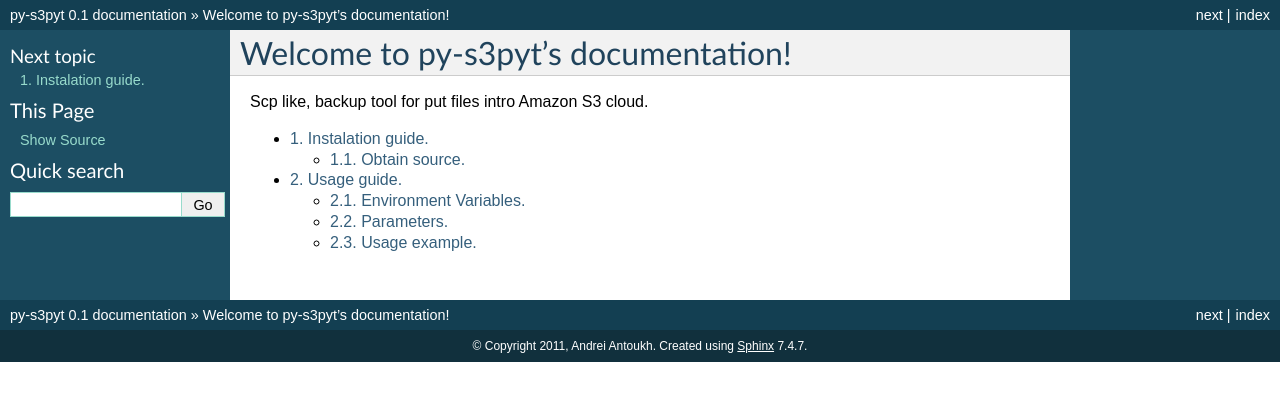
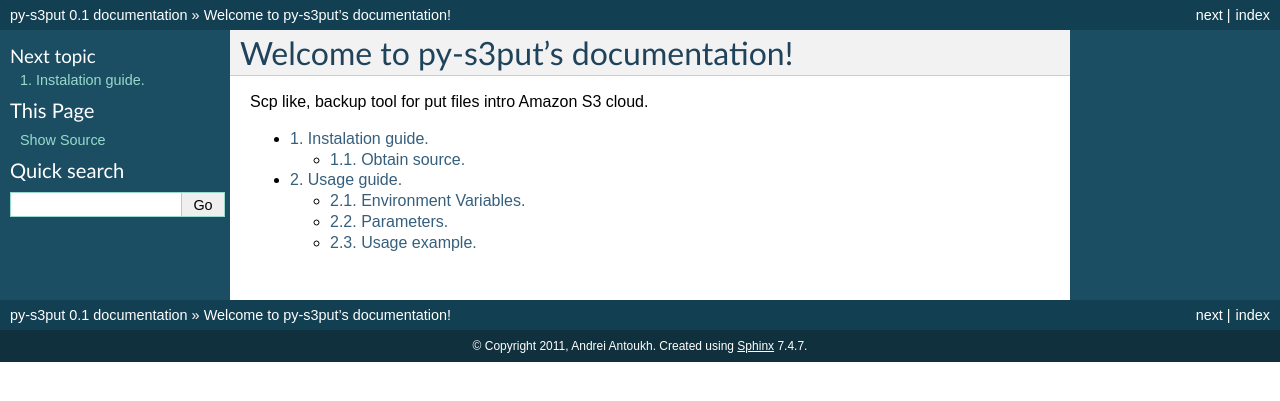
Before and after one commit to niwinz/py-s3put, a Sphinx documentation site: the page built from doc/index.rst, in a window 1280 px wide. Shown: the top 401 px of the page. Built offline with Sphinx 7.4.7, drawn with Linux system fonts in a browser that asks for light colours.

Commit message:
Fix name mistake.

```diff
--- a/doc/conf.py
+++ b/doc/conf.py
@@ -40,7 +40,7 @@
 master_doc = 'index'
 
 # General information about the project.
-project = u'py-s3pyt'
+project = u'py-s3put'
 copyright = u'2011, Andrei Antoukh'
 
 # The version info for the project you're documenting, acts as replacement for
@@ -164,7 +164,7 @@
 #html_file_suffix = None
 
 # Output file base name for HTML help builder.
-htmlhelp_basename = 'py-s3pytdoc'
+htmlhelp_basename = 'py-s3putdoc'
 
 
 # -- Options for LaTeX output --------------------------------------------------
@@ -178,7 +178,7 @@
 # Grouping the document tree into LaTeX files. List of tuples
 # (source start file, target name, title, author, documentclass [howto/manual]).
 latex_documents = [
-  ('index', 'py-s3pyt.tex', u'py-s3pyt Documentation',
+  ('index', 'py-s3put.tex', u'py-s3put Documentation',
    u'Andrei Antoukh', 'manual'),
 ]
 
@@ -211,6 +211,6 @@
 # One entry per manual page. List of tuples
 # (source start file, name, description, authors, manual section).
 man_pages = [
-    ('index', 'py-s3pyt', u'py-s3pyt Documentation',
+    ('index', 'py-s3put', u'py-s3put Documentation',
      [u'Andrei Antoukh'], 1)
 ]
--- a/doc/index.rst
+++ b/doc/index.rst
@@ -3,7 +3,7 @@
    You can adapt this file completely to your liking, but it should at least
    contain the root `toctree` directive.
 
-Welcome to py-s3pyt's documentation!
+Welcome to py-s3put's documentation!
 ====================================
 
 Scp like, backup tool for put files intro Amazon S3 cloud.
```
